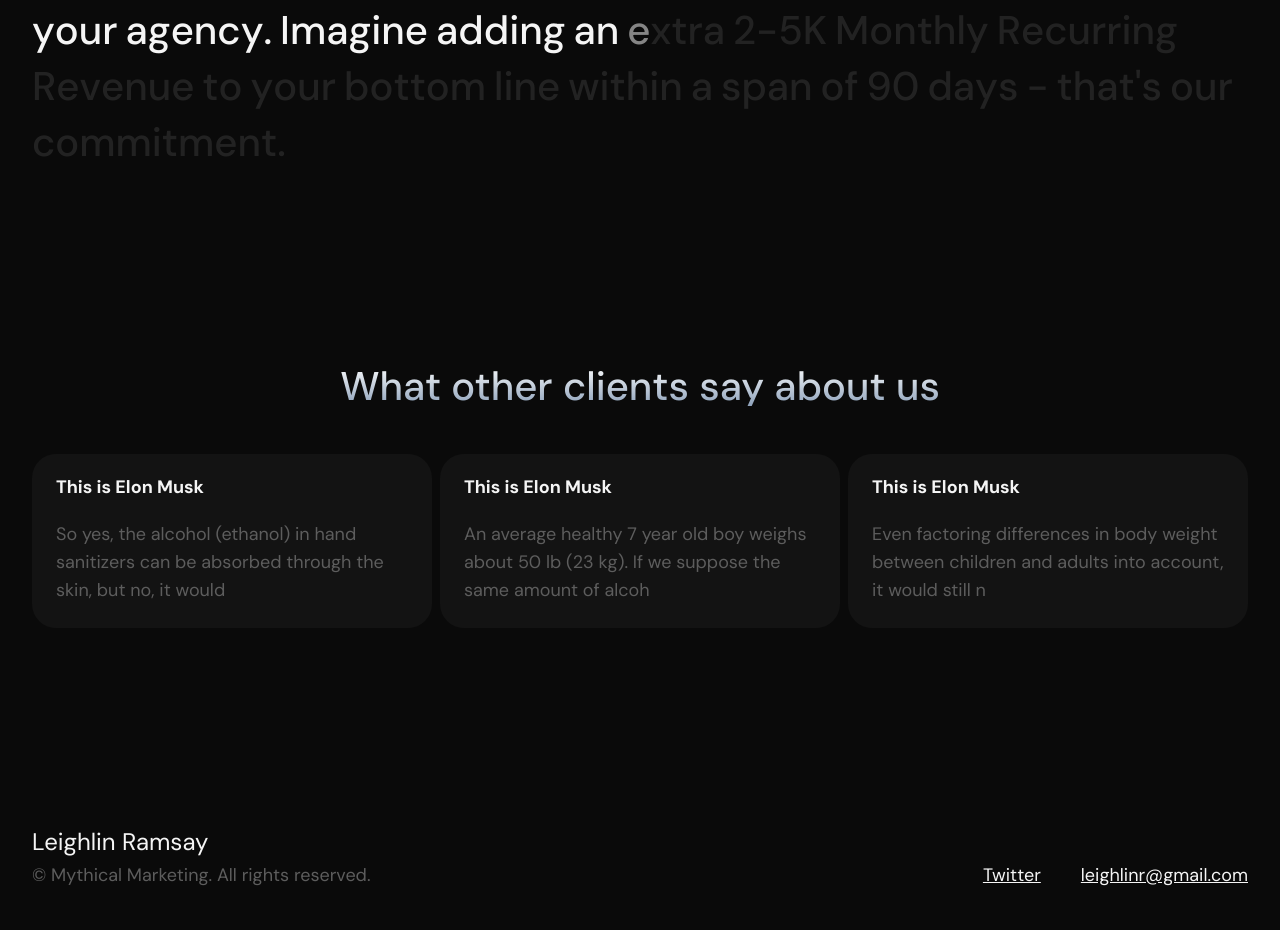
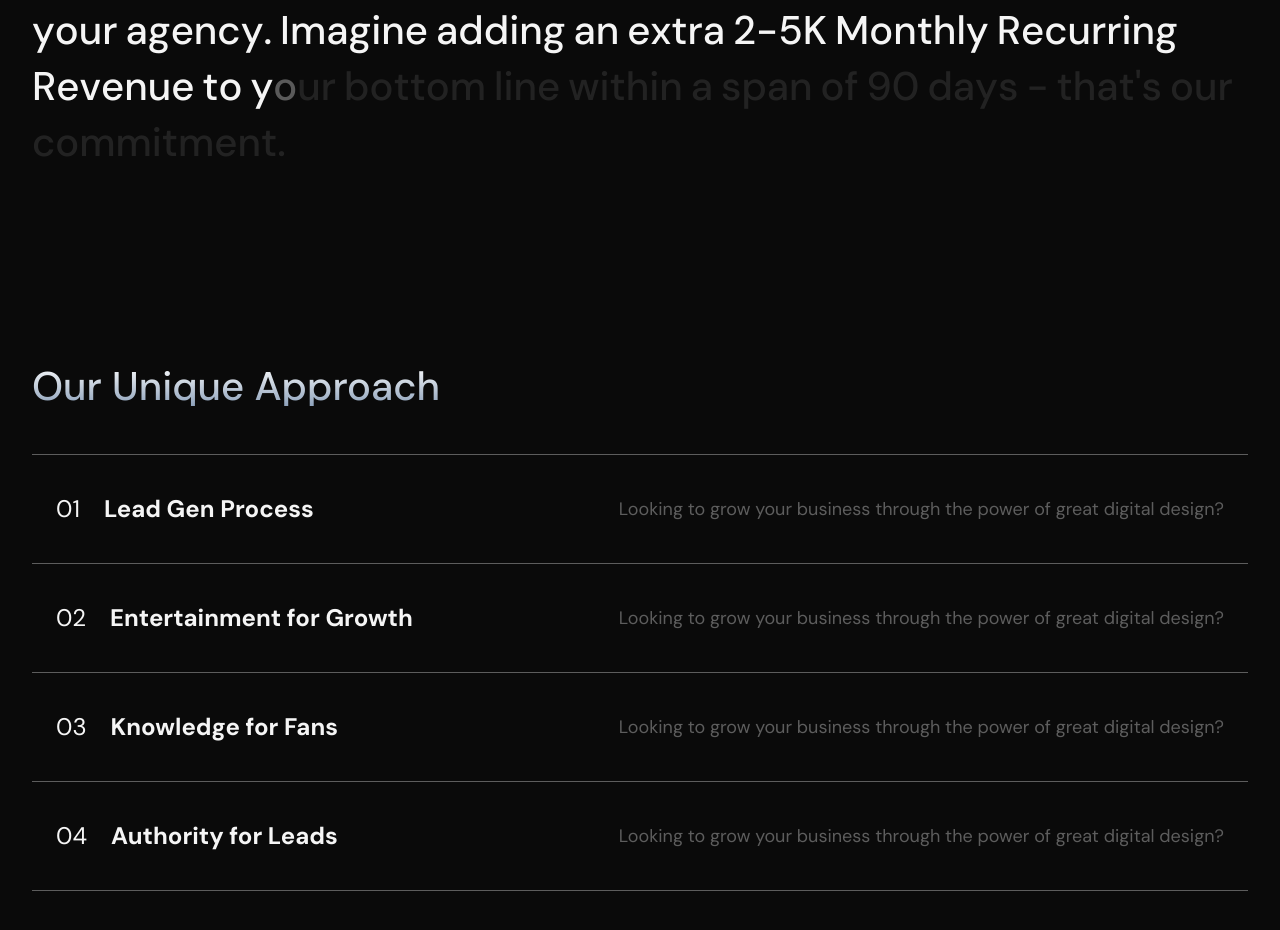
Before and after one commit to DevDugg/lead-wheel, a Next.js app: page / in a window 1280 px wide. Shown: the part 1058-1988 px from the top of the page. Built offline with nearby package versions, Linux system fonts and the light colour scheme.

Commit message:
steps section

```diff
--- a/src/app/globals.css
+++ b/src/app/globals.css
@@ -7,3 +7,7 @@
   -webkit-background-clip: text;
   -webkit-text-fill-color: transparent;
 }
+
+.animated-gradient {
+  background-size: 200% 200%;
+}
--- a/src/app/layout.tsx
+++ b/src/app/layout.tsx
@@ -4,7 +4,7 @@ import { DM_Sans } from "next/font/google";
 import Footer from "@/components/sections/footer";
 import Logo from "@/components/elements/logo";
 import type { Metadata } from "next";
-import SmoothScroll from "@/components/layout/smooth-scroll";
+import Provider from "@/components/layout/provider";
 
 const dm = DM_Sans({ subsets: ["latin"] });
 
@@ -21,11 +21,11 @@ export default function RootLayout({
   return (
     <html lang="en">
       <body className={`${dm.className} text-WHITE bg-BLACK`}>
-        <SmoothScroll>
+        <Provider>
           <Logo />
           {children}
           <Footer />
-        </SmoothScroll>
+        </Provider>
       </body>
     </html>
   );
--- a/src/app/page.tsx
+++ b/src/app/page.tsx
@@ -1,5 +1,6 @@
 import Hero from "@/components/sections/hero";
 import Paragraph from "@/components/sections/paragraph";
+import Steps from "@/components/sections/steps";
 import Testimonials from "@/components/sections/testimonials";
 
 const Home = () => {
@@ -7,6 +8,7 @@ const Home = () => {
     <main className="home flex flex-col gap-[200px] pb-[200px]">
       <Hero />
       <Paragraph />
+      <Steps />
       <Testimonials />
     </main>
   );
--- a/src/components/elements/animated-paragraph.tsx
+++ b/src/components/elements/animated-paragraph.tsx
@@ -10,7 +10,6 @@ interface Props {
 
 const AnimatedParagraph = ({ text }: Props) => {
   const words = text.split(" ");
-
   const ref = useRef<HTMLHeadingElement>(null);
 
   const { scrollYProgress } = useScroll({
@@ -18,7 +17,7 @@ const AnimatedParagraph = ({ text }: Props) => {
     offset: ["start 0.8", "start 0.1"],
   });
   return (
-    <h2 ref={ref} className="text-[40px] font-medium leading-NORMAL flex flex-wrap">
+    <h2 ref={ref} className="text-TITLE font-medium leading-NORMAL flex flex-wrap">
       {words.map((word, index) => {
         const start = index / words.length;
         const end = start + 1 / words.length;
--- /dev/null
+++ b/src/components/elements/step.tsx
@@ -0,0 +1,20 @@
+import ToTwoDigit from "@/lib/to-two-digit";
+
+interface Props {
+  title: string;
+  description: string;
+  index: number;
+}
+
+const Step = ({ description, title, index }: Props) => {
+  return (
+    <li className="step flex items-center gap-6 border-b border-GRAY px-6 py-10">
+      <span className="step__number text-2xl leading-LOW">{ToTwoDigit(index)}</span>
+      <div className="step__content flex items-center gap-6 justify-between w-full">
+        <h3 className="step__title text-2xl font-bold leading-LOW">{title}</h3>
+        <p className="step__description text-GRAY text-lg">{description}</p>
+      </div>
+    </li>
+  );
+};
+export default Step;
--- /dev/null
+++ b/src/components/layout/provider.tsx
@@ -0,0 +1,15 @@
+"use client";
+
+import { MotionConfig } from "framer-motion";
+import { PropsWithChildren } from "react";
+import SmoothScroll from "./smooth-scroll";
+import transition from "@/config/transition";
+
+const Provider = ({ children }: PropsWithChildren) => {
+  return (
+    <MotionConfig transition={transition}>
+      <SmoothScroll>{children}</SmoothScroll>
+    </MotionConfig>
+  );
+};
+export default Provider;
--- /dev/null
+++ b/src/components/sections/steps.tsx
@@ -0,0 +1,37 @@
+import Container from "../layout/container";
+import Step from "../elements/step";
+
+const steps = [
+  {
+    title: "Lead Gen Process",
+    description: "Looking to grow your business through the power of great digital design?",
+  },
+  {
+    title: "Entertainment for Growth",
+    description: "Looking to grow your business through the power of great digital design?",
+  },
+  {
+    title: "Knowledge for Fans",
+    description: "Looking to grow your business through the power of great digital design?",
+  },
+  {
+    title: "Authority for Leads",
+    description: "Looking to grow your business through the power of great digital design?",
+  },
+];
+
+const Steps = () => {
+  return (
+    <section className="steps" id="steps">
+      <Container className="flex flex-col gap-12">
+        <h2 className="text-gradient bg-GRADIENT_BLUE text-TITLE font-medium leading-LOW">Our Unique Approach</h2>
+        <ul className="border-t border-GRAY flex flex-col">
+          {steps.map((step, index) => (
+            <Step key={index} index={index + 1} title={step.title} description={step.description} />
+          ))}
+        </ul>
+      </Container>
+    </section>
+  );
+};
+export default Steps;
--- a/src/components/sections/testimonials.tsx
+++ b/src/components/sections/testimonials.tsx
@@ -20,7 +20,7 @@ const Testimonials = () => {
   return (
     <section className="testimonials" id="testimonials">
       <Container className="flex flex-col gap-12">
-        <h2 className="text-gradient font-medium leading-LOW text-[40px] bg-GRADIENT_BLUE text-center">
+        <h2 className="text-gradient font-medium leading-LOW text-TITLE bg-GRADIENT_BLUE text-center">
           What other clients say about us
         </h2>
         <div className="grid grid-cols-3 gap-2">
--- /dev/null
+++ b/src/config/transition.tsx
@@ -0,0 +1,11 @@
+import { Transition } from "framer-motion";
+
+const transition: Transition = {
+  duration: 0.5,
+  ease: "easeInOut",
+  restDelta: 0.0001,
+  mass: 5,
+  damping: 100,
+};
+
+export default transition;
--- /dev/null
+++ b/src/lib/to-two-digit.ts
@@ -0,0 +1,5 @@
+const ToTwoDigit = (num: number): string => {
+  return num < 10 ? `0${num}` : num.toString();
+};
+
+export default ToTwoDigit;
--- a/tailwind.config.ts
+++ b/tailwind.config.ts
@@ -8,6 +8,9 @@ const config: Config = {
   ],
   theme: {
     extend: {
+      fontSize: {
+        TITLE: "40px",
+      },
       backgroundImage: {
         GRADIENT_BLUE: "linear-gradient(180deg, rgba(249,250,251,1) 0%, rgba(142,162,187,1) 100%)",
       },
```
